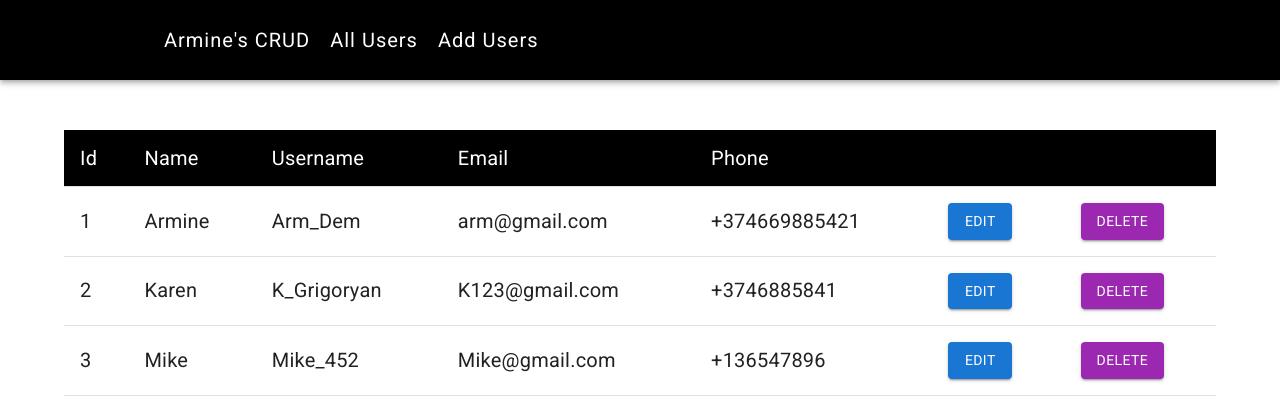
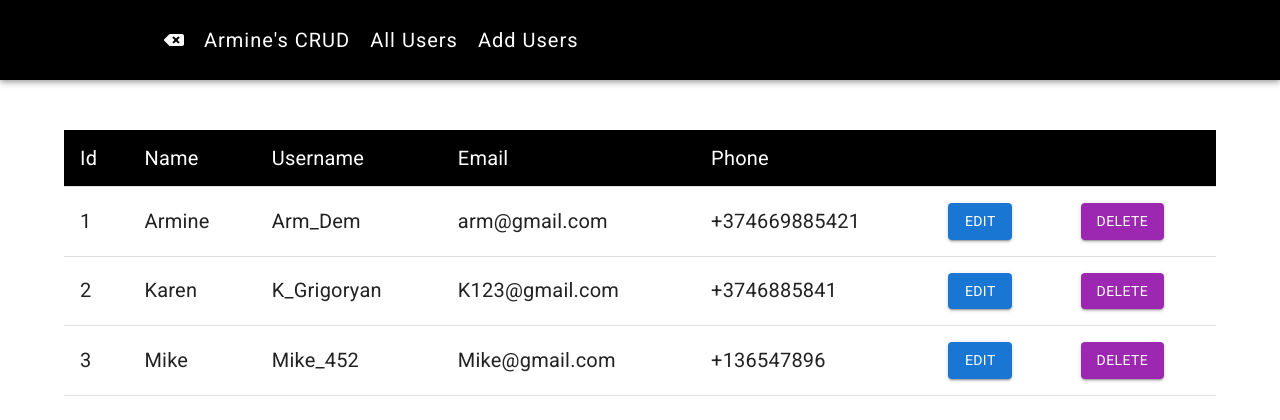
Before and after one commit to nairyasatryan/react-project, a React (Create React App) app: page /armine/all in a window 1280 px wide. Shown: the top 420 px of the page. Built offline with nearby package versions, Linux system fonts and the light colour scheme; data requests are answered from the project's data file.

Commit message:
back to menu page in Armine path

```diff
--- a/package.json
+++ b/package.json
@@ -6,6 +6,7 @@
     "@emotion/react": "^11.10.0",
     "@emotion/styled": "^11.10.0",
     "@mui/material": "^5.10.2",
+    "@react-icons/all-files": "^4.1.0",
     "@testing-library/react": "^13.3.0",
     "@testing-library/user-event": "^13.5.0",
     "axios": "^0.27.2",
@@ -22,11 +23,10 @@
   },
   "scripts": {
     "start": "react-scripts start",
-    "json-server":"json-server --watch src/database/db.json --port 3002",
+    "json-server": "json-server --watch src/database/db.json --port 3002",
     "build": "react-scripts build",
     "test": "react-scripts test",
     "eject": "react-scripts eject"
-
   },
   "eslintConfig": {
     "extends": [
--- a/src/pages/Armine/components/NavBar.js
+++ b/src/pages/Armine/components/NavBar.js
@@ -1,5 +1,6 @@
 import { AppBar, Toolbar, styled } from '@mui/material';
 import { NavLink } from 'react-router-dom';
+import {FaBackspace} from '@react-icons/all-files/fa/FaBackspace'
 
 const Header = styled(AppBar)`
     background: #000;
@@ -19,6 +20,8 @@ const NavBar = () => {
     return (
         <Header position='static'>
             <Toolbar>
+
+            <Tabs to='/menu'><FaBackspace style={{marginTop:"5px"}}/></Tabs>
                 <Tabs to='/armine'>Armine's CRUD</Tabs>
                 <Tabs to='/armine/all'>All Users</Tabs>
                 <Tabs to='/armine/add'>Add Users</Tabs>
```
Also changed, not shown: 1 other file (tests, documents, lock files or other folders).
